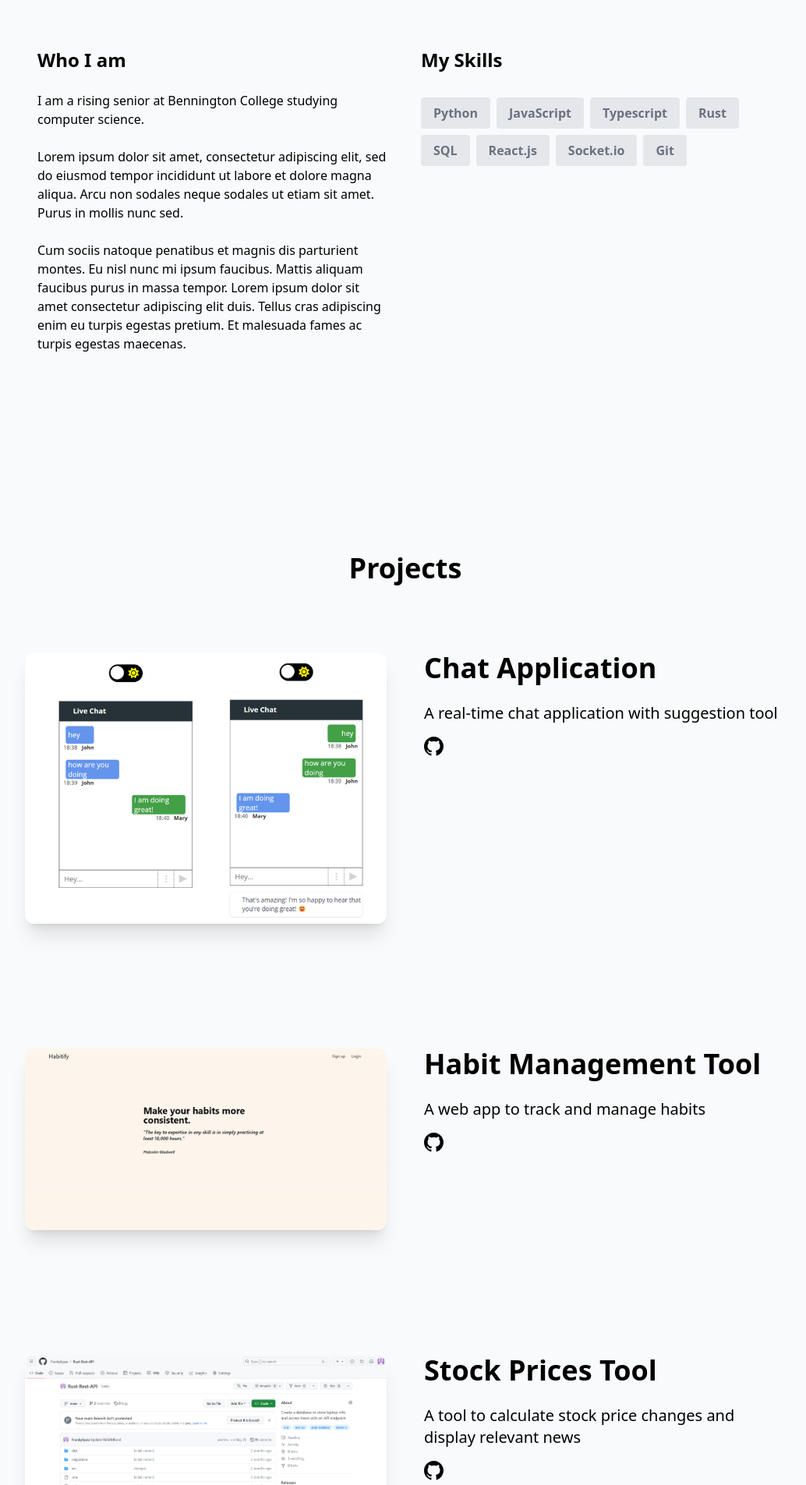
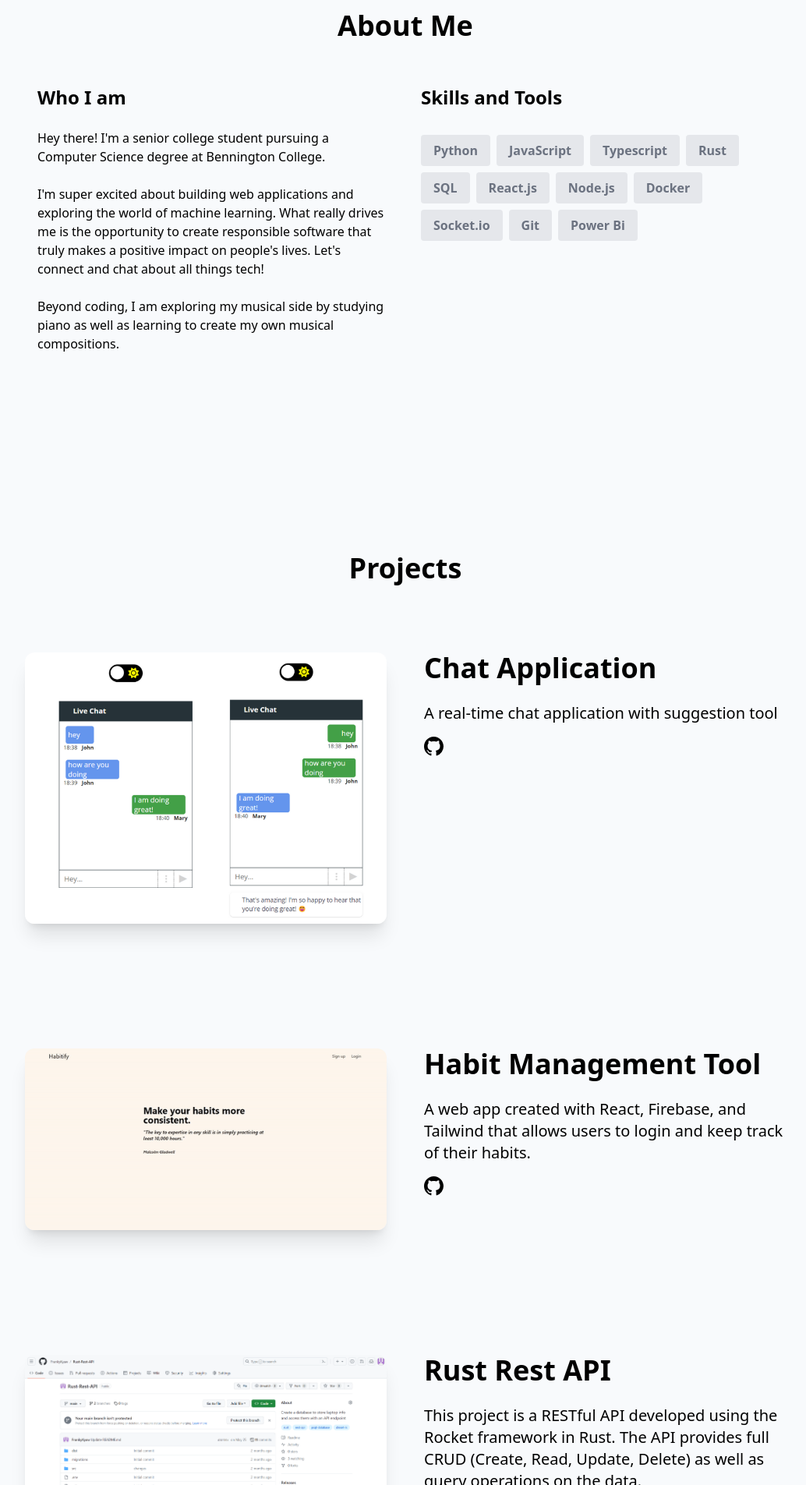
Before and after one commit to FrankyKyaw/Portfolio-Page, a Next.js app: page / in a window 1280 px wide. Shown: the part 835-2740 px from the top of the page at 78% size, without its empty margins (120-1154 px from the left). Built offline with nearby package versions, Linux system fonts and the light colour scheme.

Commit message:
updating text

```diff
--- a/components/AboutSection.tsx
+++ b/components/AboutSection.tsx
@@ -1,4 +1,3 @@
-
 const skills = [
   { skill: "Python" },
   { skill: "JavaScript" },
@@ -6,9 +5,12 @@ const skills = [
   { skill: "Rust" },
   { skill: "SQL" },
   { skill: "React.js" },
+  { skill: "Node.js"},
+  { skill: "Docker"},
   { skill: "Socket.io" },
-    { skill: "Git" }
-]
+  { skill: "Git" },
+  { skill: "Power Bi"}
+];
 
 export const AboutSection = () => {
   return (
@@ -17,32 +19,41 @@ export const AboutSection = () => {
         <h1 className="text-center font-bold text-4xl mb-10">About Me</h1>
         <div className="flex flex-col md:flex-row space-y-10 items-stretch justify-center align-top md:text-left md:p-4 md:space-y-0 md:space-x-10">
           <div className="md:w-1/2">
-            <h1 className="text-center text-2xl font-bold mb-6 md:text-left">Who I am</h1>
+            <h1 className="text-center text-2xl font-bold mb-6 md:text-left">
+              Who I am
+            </h1>
             <p>
-              I am a rising senior at Bennington College studying computer
-              science.
+              Hey there! I'm a senior college student pursuing a Computer
+              Science degree at Bennington College.
             </p>
             <br />
             <p>
-              Lorem ipsum dolor sit amet, consectetur adipiscing elit, sed do
-              eiusmod tempor incididunt ut labore et dolore magna aliqua. Arcu
-              non sodales neque sodales ut etiam sit amet. Purus in mollis nunc
-              sed.
+              I'm super excited about building web applications and exploring
+              the world of machine learning. What really drives me is the
+              opportunity to create responsible software that truly makes a
+              positive impact on people's lives. Let's connect and chat about
+              all things tech!
             </p>
-            <br/>
+            <br />
             <p>
-              Cum sociis natoque penatibus et magnis dis parturient montes.
-              Eu nisl nunc mi ipsum faucibus. Mattis aliquam faucibus purus in
-              massa tempor. Lorem ipsum dolor sit amet consectetur adipiscing
-              elit duis. Tellus cras adipiscing enim eu turpis egestas pretium.
-              Et malesuada fames ac turpis egestas maecenas.
+              Beyond coding, I am exploring my musical side by studying piano as
+              well as learning to create my own musical compositions.
             </p>
           </div>
           <div className="md:w-1/2">
-            <h1 className="text-center text-2xl font-bold mb-6 md:text-left">My Skills</h1>
+            <h1 className="text-center text-2xl font-bold mb-6 md:text-left">
+              Skills and Tools
+            </h1>
             <div className="flex flex-wrap flex-row justify-center md:justify-start">
               {skills.map((item, idx) => {
-                    return <p key={idx} className="bg-gray-200 px-4 py-2 mr-2 mt-2 text-gray-500 rounded font-semibold">{item.skill}</p>
+                return (
+                  <p
+                    key={idx}
+                    className="bg-gray-200 px-4 py-2 mr-2 mt-2 text-gray-500 rounded font-semibold"
+                  >
+                    {item.skill}
+                  </p>
+                );
               })}
             </div>
           </div>
--- a/components/Footer.tsx
+++ b/components/Footer.tsx
@@ -7,7 +7,7 @@ import {
 
 export const Footer = () => {
   return (
-    <footer className="mx-auto mt-10 max-w-3xl px-4 sm:px-6 md:max-w-5xl">
+    <footer className="mx-auto mt-16 max-w-3xl px-4 sm:px-6 md:max-w-5xl">
       <hr className="w-full h-0.5 mx-automt-8 bg-neutral-200"></hr>
       <div className="mx-auto p-4 flex flex-col text-center md:flex-row md:justify-between">
         <div className="text-neutral-500 dark:text-neutral-100">@2023 Franky Kyaw</div>
--- a/components/HomeSection.tsx
+++ b/components/HomeSection.tsx
@@ -8,9 +8,9 @@ export const HomeSection = () => {
         <div className="md:w-2/3 md:mt-2">
           <h1 className="font-bold text-5xl mt-6">Hi, I'm Myo Thet Kyaw!</h1>
           <h1 className="font-bold text-5xl mt-6 mb-6">
-            I am a{" "}
+            I am an{" "}
             <span className="font-semibold text-teal-600">
-              Placeholder
+              Aspiring Software Engineer.
             </span>
           </h1>
           {/* <ScrollLink
--- a/components/ProjectsSection.tsx
+++ b/components/ProjectsSection.tsx
@@ -1,6 +1,7 @@
 import Image from "next/image";
 import Link from "next/link";
-import { BsGithub, BsArrowUpRightSquare } from "react-icons/bs";
+import { BsGithub } from "react-icons/bs";
+
 
 const projects = [
   {
@@ -11,14 +12,14 @@ const projects = [
   },
   {
     name: "Habit Management Tool",
-    description: "A web app to track and manage habits",
+    description: "A web app created with React, Firebase, and Tailwind that allows users to login and keep track of their habits.",
     image: "/Habitify.png",
     github: "https://github.com/FrankyKyaw/habitify-web-app",
   },
   {
-    name: "Stock Prices Tool",
+    name: "Rust Rest API",
     description:
-      "A tool to calculate stock price changes and display relevant news",
+      "This project is a RESTful API developed using the Rocket framework in Rust. The API provides full CRUD (Create, Read, Update, Delete) as well as query operations on the data.",
     image: "/Rust_Rest_API.png",
     github: "https://github.com/FrankyKyaw/Rust-Rest-API",
   },
```
Lines whose indentation alone changed are shown as unchanged.
